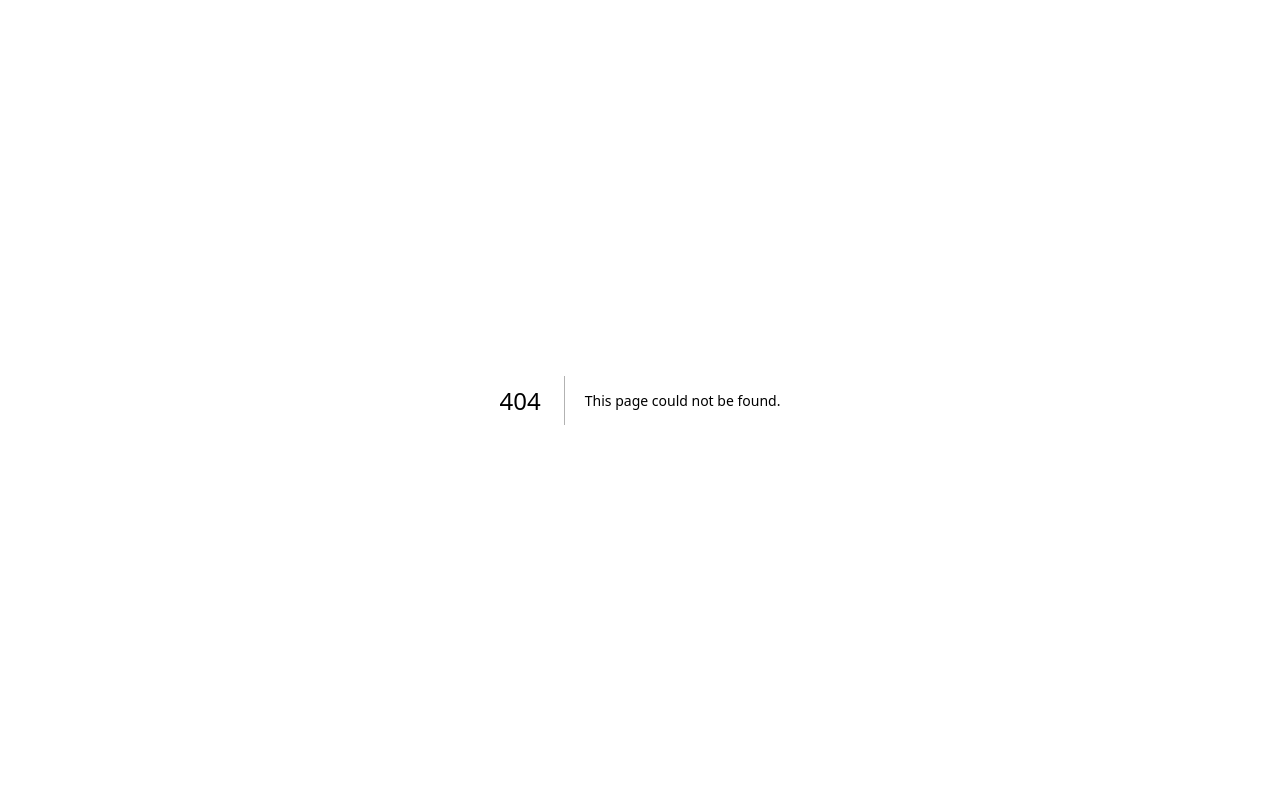
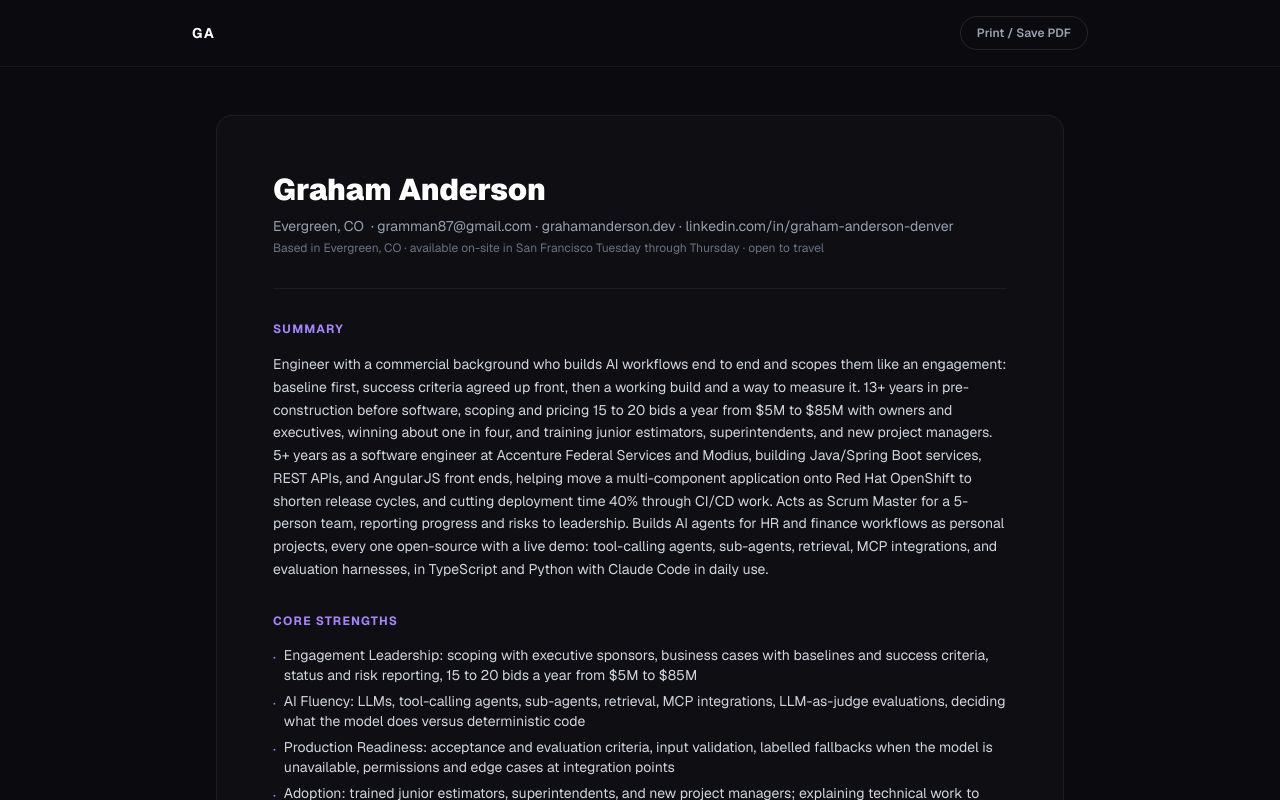
Before and after one commit to Gramman87/portfolio, a Next.js app: page /resume/rippling-ai-deploy in a window 1280 px wide. Before the commit this address had no page. Shown: the top 800 px of the page. Built offline with nearby package versions, Linux system fonts and the light colour scheme.

Commit message:
Add the Rippling AI Deployment Lead resume and cover letter

```diff
--- /dev/null
+++ b/app/cover-letter/rippling-ai-deploy/page.tsx
@@ -0,0 +1,21 @@
+import type { Metadata } from "next";
+import LetterDoc from "@/components/LetterDoc";
+
+export const metadata: Metadata = {
+  title: "Cover Letter (Rippling AI Deployment Lead) | Graham Anderson",
+};
+
+export default function RipplingAiDeployCoverLetter() {
+  return (
+    <LetterDoc
+      greeting="Dear Rippling AI Solutions Team,"
+      paragraphs={[
+        "I'm applying for the AI Deployment Lead role. Rippling already holds HR, payroll, and finance data in one system, so an agent built on it can act across those workflows instead of just answering questions. Turning that into measured results for a customer's G&A teams is the job I want.",
+        "Most of my career has been the front half of this role. For 13 years in pre-construction, every engagement started with owners and executives: how the work gets done today, what to change, and a business case with real numbers. I priced 15 to 20 bids a year from $5M to $85M, won about one in four, and trained junior estimators, superintendents, and new project managers. For the last 5+ years I've been a software engineer at Accenture Federal Services and Modius, where I act as Scrum Master for a 5-person team, report progress and risks to leadership, and cut our deployment time 40%.",
+        "I also build the kind of workflows you'd deploy. My HR Operations Agent answers compensation, retention-risk, PTO, and policy questions over a fictional company's HR data, showing each tool call so a reviewer can check its work. My portfolio analyst keeps the arithmetic in code rather than in the model and scores its memos against test cases with an LLM-as-judge harness. They taught me what you ask a Deployment Lead to pressure-test: where AI belongs versus deterministic logic, edge cases, and what happens when the model is unavailable.",
+        "I'll be straightforward about the gaps: I haven't held a product manager or consultant title, my AI work is self-directed rather than delivered to paying customers, and I haven't worked inside Rippling's products. What I bring is the habit of tying every build to a business case, enough hands-on AI to work credibly with FDEs and customers, and experience keeping complex programs moving.",
+        "I'm based in Evergreen, Colorado, available on-site in San Francisco Tuesday through Thursday, and open to travel for customer work. I'd welcome the chance to talk. Thank you for your consideration.",
+      ]}
+    />
+  );
+}
--- a/app/docs/page.tsx
+++ b/app/docs/page.tsx
@@ -12,6 +12,13 @@ const groups = [
     resume: "/resume",
     cover: "/cover-letter",
     posting: null as string | null,
+  },
+  {
+    label: "Rippling: AI Deployment Lead, AI Solutions",
+    note: "Founding role reporting to the GM of AI Solutions (G&A focus). San Francisco or New York, 3 days a week in office. US Tier 1 $181.2K to $252K plus equity.",
+    resume: "/resume/rippling-ai-deploy",
+    cover: "/cover-letter/rippling-ai-deploy",
+    posting: "https://ats.rippling.com/rippling/jobs/bc0bf386-e53a-446f-b78a-ab10a79655dc",
   },
 ];
 
--- /dev/null
+++ b/app/resume/rippling-ai-deploy/page.tsx
@@ -0,0 +1,31 @@
+import type { Metadata } from "next";
+import ResumeDoc from "@/components/ResumeDoc";
+
+export const metadata: Metadata = {
+  title: "Resume (Rippling AI Deployment Lead) | Graham Anderson",
+};
+
+export default function RipplingAiDeployResume() {
+  return (
+    <ResumeDoc
+      aiSectionTitle="AI Workflows for HR and Finance: Independent Work"
+      locationLine="Based in Evergreen, CO · available on-site in San Francisco Tuesday through Thursday · open to travel"
+      summary="Engineer with a commercial background who builds AI workflows end to end and scopes them like an engagement: baseline first, success criteria agreed up front, then a working build and a way to measure it. 13+ years in pre-construction before software, scoping and pricing 15 to 20 bids a year from $5M to $85M with owners and executives, winning about one in four, and training junior estimators, superintendents, and new project managers. 5+ years as a software engineer at Accenture Federal Services and Modius, building Java/Spring Boot services, REST APIs, and AngularJS front ends, helping move a multi-component application onto Red Hat OpenShift to shorten release cycles, and cutting deployment time 40% through CI/CD work. Acts as Scrum Master for a 5-person team, reporting progress and risks to leadership. Builds AI agents for HR and finance workflows as personal projects, every one open-source with a live demo: tool-calling agents, sub-agents, retrieval, MCP integrations, and evaluation harnesses, in TypeScript and Python with Claude Code in daily use."
+      strengths={[
+        "Engagement Leadership: scoping with executive sponsors, business cases with baselines and success criteria, status and risk reporting, 15 to 20 bids a year from $5M to $85M",
+        "AI Fluency: LLMs, tool-calling agents, sub-agents, retrieval, MCP integrations, LLM-as-judge evaluations, deciding what the model does versus deterministic code",
+        "Production Readiness: acceptance and evaluation criteria, input validation, labelled fallbacks when the model is unavailable, permissions and edge cases at integration points",
+        "Adoption: trained junior estimators, superintendents, and new project managers; explaining technical work to non-technical stakeholders",
+        "Build: Python, SQL, TypeScript, React, Next.js, Java/Spring Boot, REST APIs, Red Hat OpenShift, Kubernetes, CI/CD (40% faster deploys)",
+        "Delivery: Scrum Master for a 5-person engineering team, cross-team coordination, release planning",
+      ]}
+      aiWork={[
+        "HR Operations Agent (github.com/Gramman87/hr-agentic-workflow): a Claude tool-calling agent over a fictional company's HR data, choosing from 8 tools for compensation analysis, retention-risk scoring, org charts, PTO, and policy search, with each tool call and its result shown in the UI. When the model is unavailable, keyword rules run the same tools and the answer is labelled.",
+        "Portfolio Analyst Sub-Agent System (github.com/Gramman87/fs-analyst-agent): a finance workflow where a lead agent dispatches to three specialist sub-agents and writes a memo. Portfolio math runs in code rather than in the model, and an LLM-as-judge harness scores routing, coverage, and quality on test cases.",
+        "SaaS Analytics Dashboard (github.com/Gramman87/fde-dashboard): finance-style metrics with a plain-English question box that streams Claude's answers and AI insight cards, both validated and falling back to labelled rule-based answers.",
+        "MCP Integration Server and Web Agent (github.com/Gramman87/mcp-server, mcp-web): tools over customer, ticket, metrics, and knowledge-base data exposed through the Model Context Protocol, with a Claude agent that discovers and calls them as a real MCP client. The pattern for letting an agent reach existing business systems.",
+        "RAG Knowledge Agent (github.com/Gramman87/rag-agent): retrieval over a documentation corpus with a retrieval evaluation, returning answers with inline source citations.",
+      ]}
+    />
+  );
+}
```
